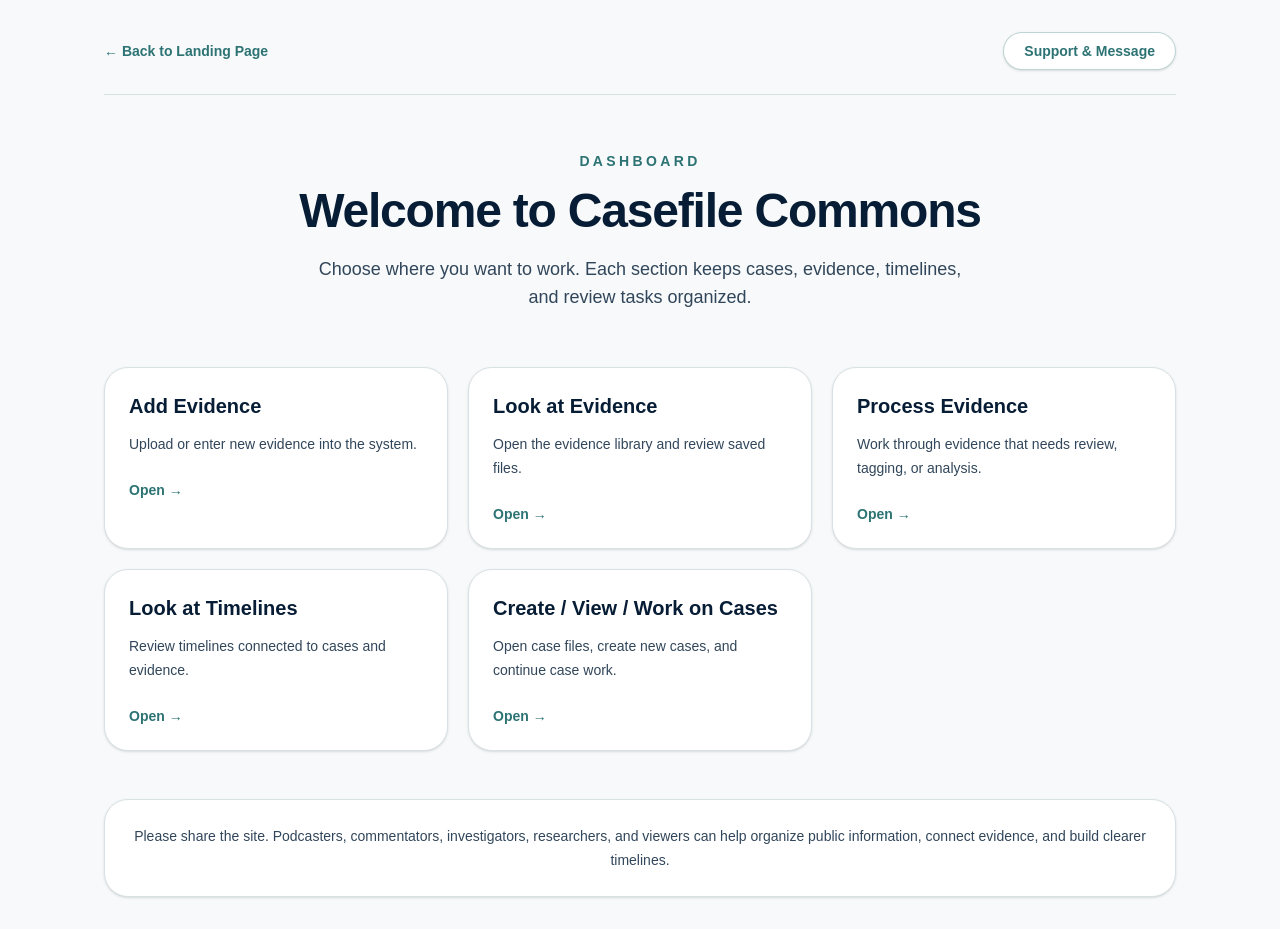
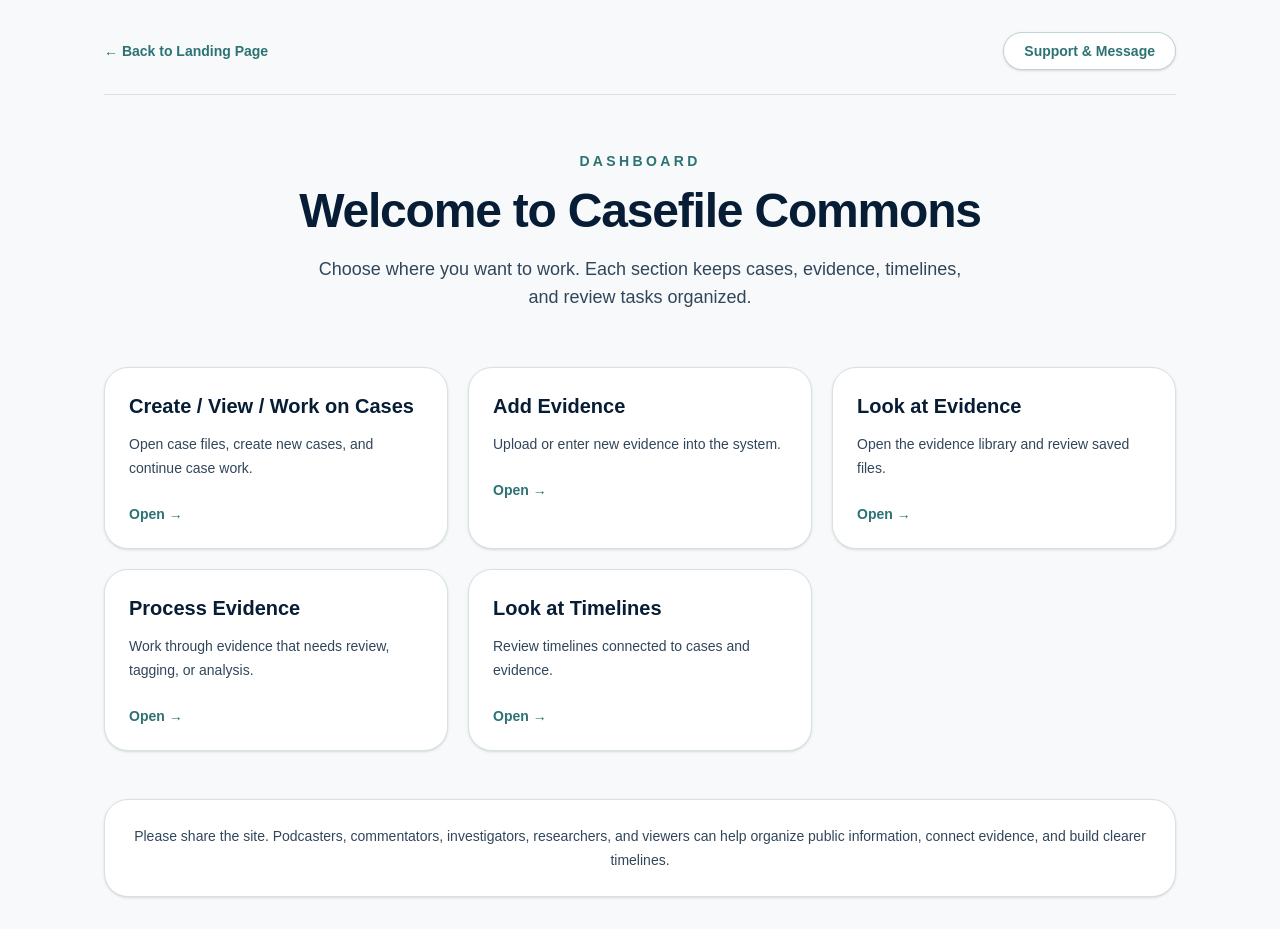
Before and after one commit to 1NunyaB/cia-platform-clean, a Next.js app: page /dashboard in a window 1280 px wide. Built offline with nearby package versions, Linux system fonts and the light colour scheme.

Commit message:
update dashboard links

```diff
--- a/app/dashboard/page.tsx
+++ b/app/dashboard/page.tsx
@@ -1,4 +1,9 @@
 const dashboardLinks = [
+  {
+    title: "Create / View / Work on Cases",
+    description: "Open case files, create new cases, and continue case work.",
+    href: "/cases",
+  },
   {
     title: "Add Evidence",
     description: "Upload or enter new evidence into the system.",
@@ -19,11 +24,6 @@ const dashboardLinks = [
     description: "Review timelines connected to cases and evidence.",
     href: "/timelines",
   },
-  {
-    title: "Create / View / Work on Cases",
-    description: "Open case files, create new cases, and continue case work.",
-    href: "/cases",
-  },
 ];
 
 export default function DashboardPage() {
@@ -36,7 +36,7 @@ export default function DashboardPage() {
           </a>
 
           <a
-            href="https://buymeacoffee.com/1NunyaB"
+            href="https://buymeacoffee.com/NunyaB"
             target="_blank"
             rel="noopener noreferrer"
             className="rounded-full border border-[#2d7374]/30 bg-white px-5 py-2 text-sm font-semibold text-[#2d7374] shadow-sm transition hover:border-[#2d7374] hover:bg-[#eef6f6]"
```
